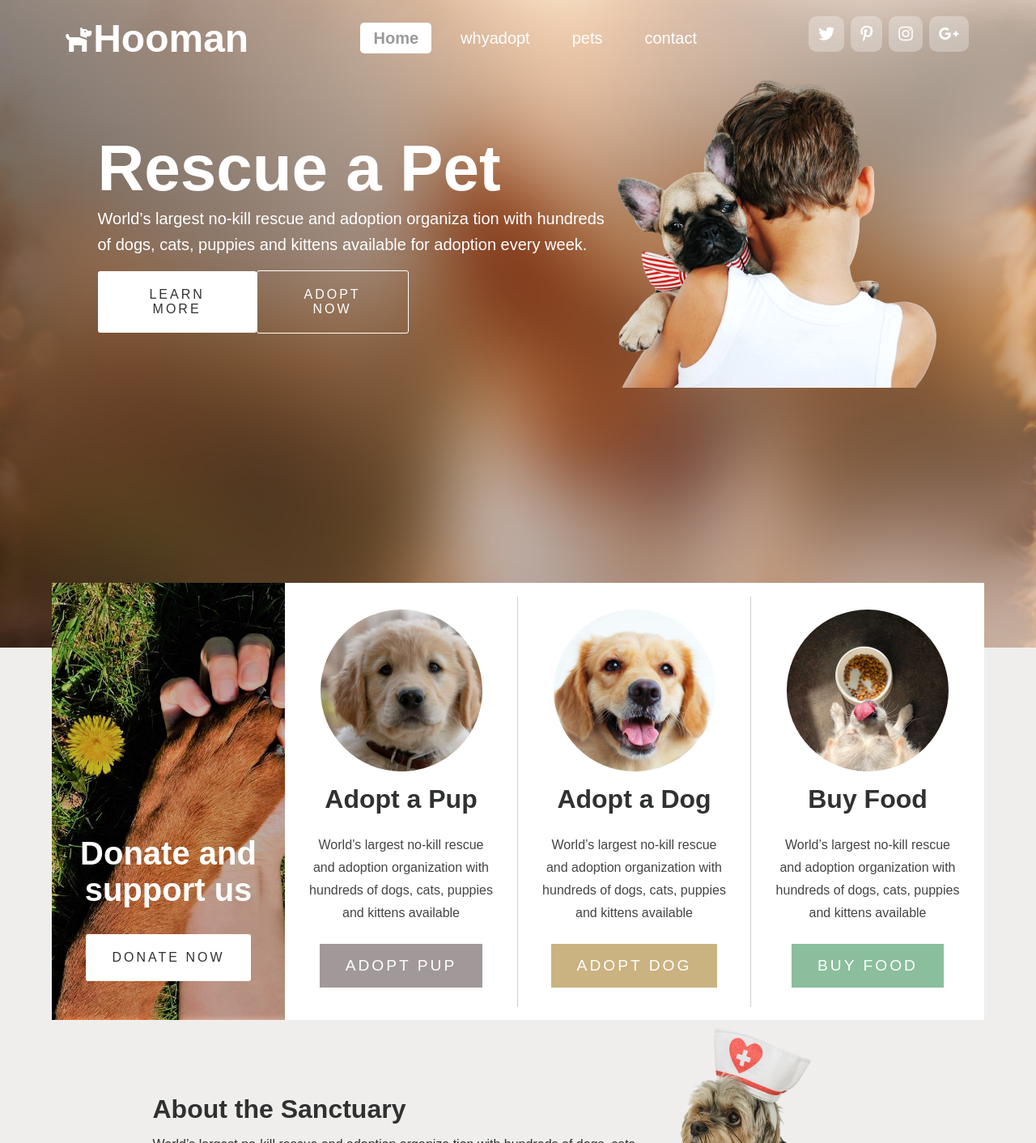
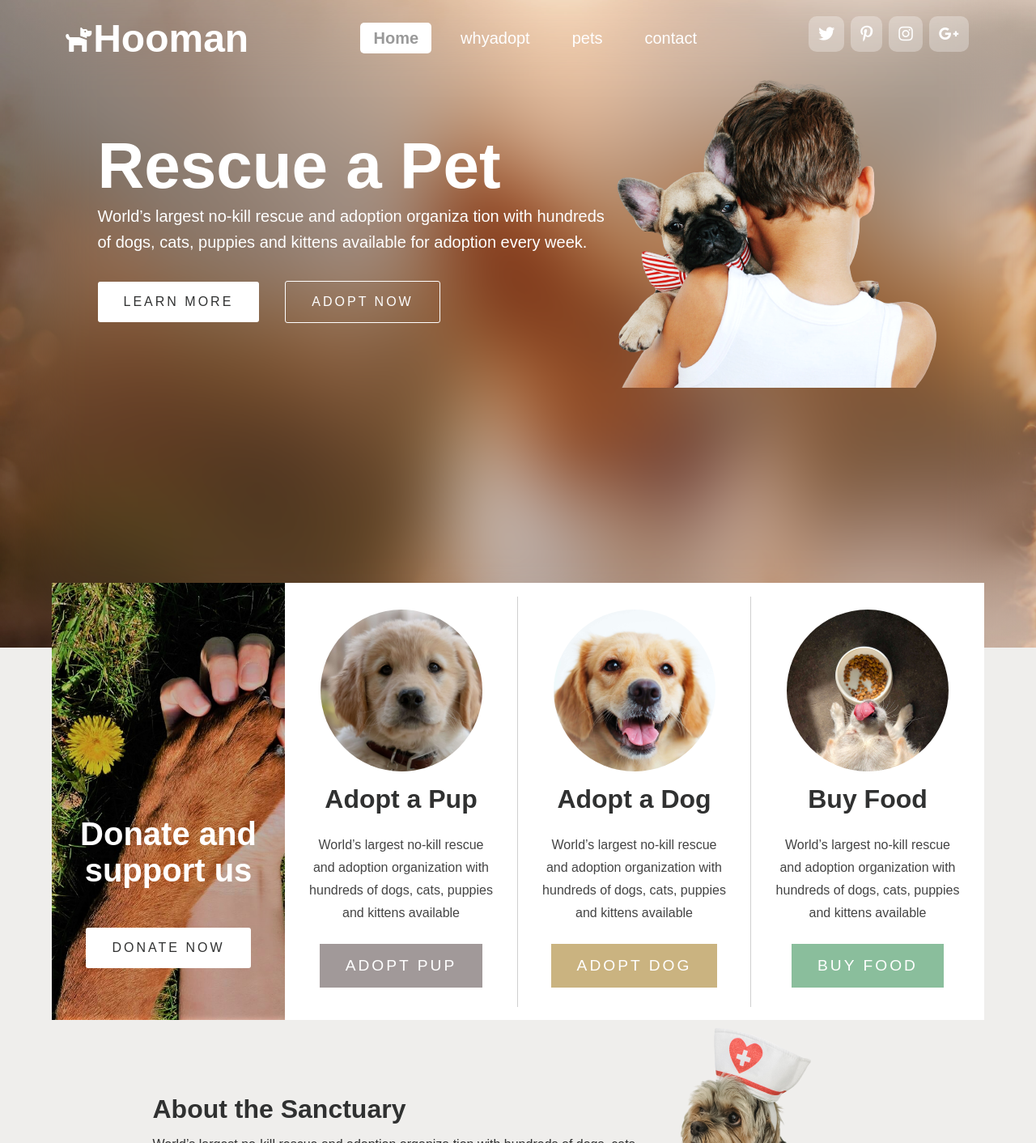
Before and after one commit to Arvind-Maddala/hooman, a React (Create React App) app: page / in a window 1280 px wide. Shown: the top 1412 px of the page at 81% size. Built offline with nearby package versions, Linux system fonts and the light colour scheme; no server answers; a web font is replaced by a local one.

Commit message:
modified UI

```diff
--- a/src/components/pages/Home.jsx
+++ b/src/components/pages/Home.jsx
@@ -20,8 +20,8 @@ const Home = () => {
           <h1>Rescue a Pet</h1>
           <p>World’s largest no-kill rescue and adoption organiza tion with hundreds of dogs, cats, puppies and kittens available for adoption every week.</p>
           <div className="buttons">
-            <BtnComponent text="learn more" styleName="home-btn btn-1"/>
-            <BtnComponent text="Adopt now" styleName="home-btn btn-2"/>
+            <BtnComponent text="learn more" styleName="btn-1"/>
+            <BtnComponent text="Adopt now" styleName="btn-2"/>
           </div>
         </div>
         <div className="home-bg">
@@ -34,7 +34,7 @@ const Home = () => {
      <div className="dog-cards">
       <div className="donate">
         <h2>Donate and support us</h2>
-        <BtnComponent text="Donate now" styleName="home-btn btn-1"/>
+        <BtnComponent text="Donate now" styleName="btn-3"/>
       </div>
         <div className="adoptpup">
           <div className="avatar-1">
--- a/src/components/style.css/Home.css
+++ b/src/components/style.css/Home.css
@@ -56,27 +56,37 @@
 
 .buttons {
   display: flex;
-  justify-content:space-around;
   align-items: center;
-  width: 60%;
+  width: 100%;
+  justify-content: flex-start;
 
 }
 
-.home-btn{
+
+.btn-1 {
+  background:#fff;
   font-size: 1rem;
   border:none;
-  width: 100%;
-  padding:1.25rem 2rem;
   color: #303131;
   letter-spacing: 3px;
   text-transform:uppercase;
   border-radius:3px;
   cursor:pointer;
+  margin-right:1rem;
+  padding:1rem 2rem;
 
 }
-
-.btn-1 {
+.btn-3 {
   background:#fff;
+  font-size: 1rem;
+  border:none;
+  color: #303131;
+  letter-spacing: 3px;
+  text-transform:uppercase;
+  border-radius:3px;
+  cursor:pointer;
+  margin:1rem;
+  padding:1rem 2rem;
 
 }
 
@@ -84,6 +94,13 @@
   background:transparent;
   color: #fff;
   border:1px solid #fff;
+  font-size: 1rem;
+  letter-spacing: 3px;
+  text-transform:uppercase;
+  border-radius:3px;
+  cursor:pointer;
+  margin:1rem;
+  padding:1rem 2rem;
 }
 
 .btn-2:hover{
@@ -242,7 +259,7 @@
   }
   .adoptdog p, .adoptpup p, .buyfood p{
     width:100%;
-    margin: 0rem;
+    margin-bottom: 1rem;
   }
   .donate, .adoptpup, .adoptdog, .buyfood {
     width:90%;
@@ -257,7 +274,7 @@
     flex-direction: column;
   }
   .home-btn{
-    margin-bottom: 1rem;
+    margin: 1rem 0;
   }
 
 }
```
